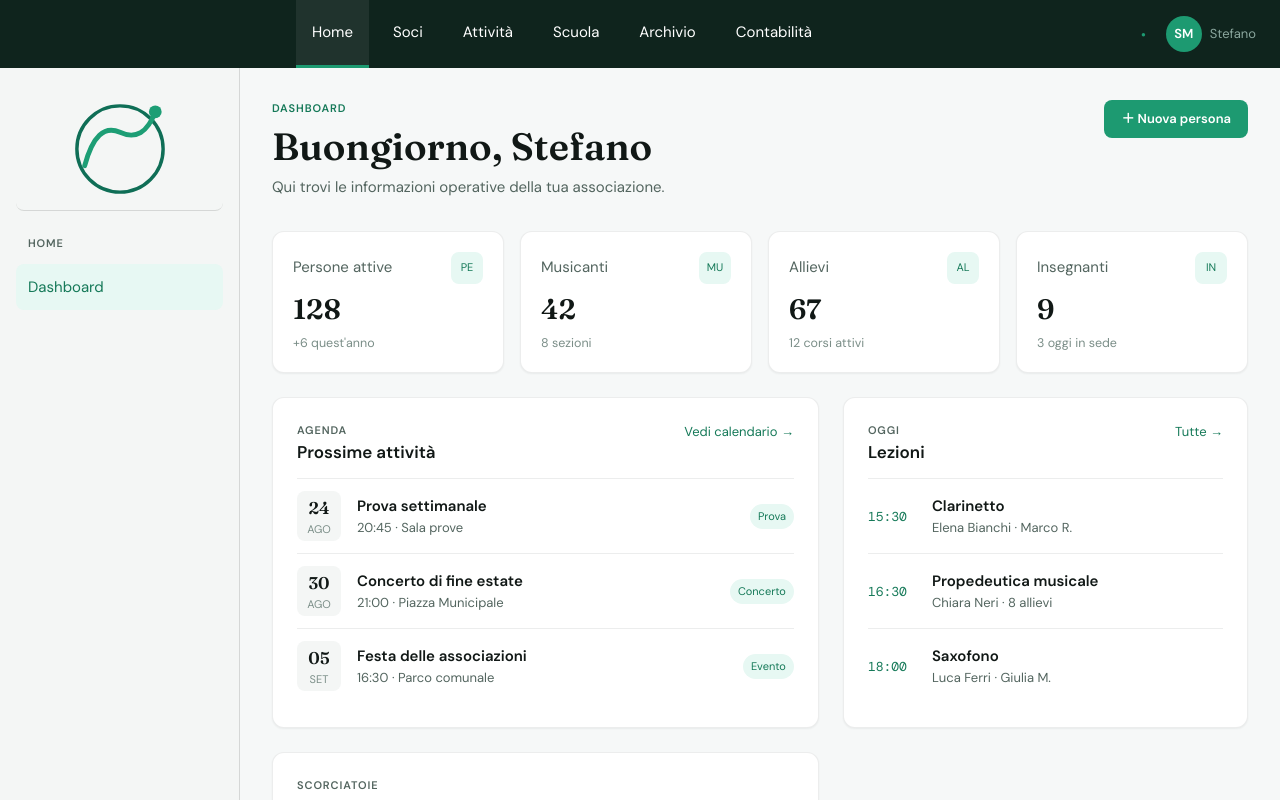
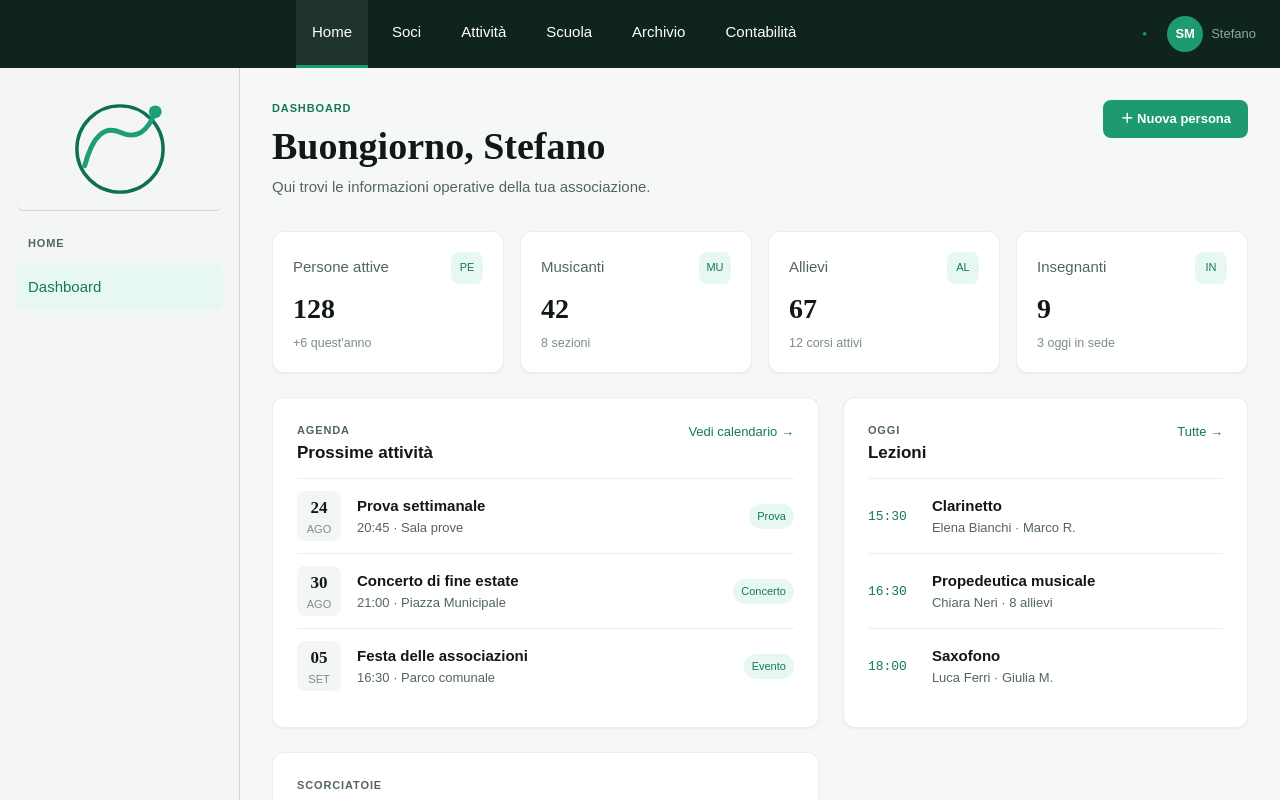
Before and after one commit to sdemarch/Arsis, an Angular app in the folder frontend/: page /home in a window 1280 px wide. Shown: the top 800 px of the page. Built offline with nearby package versions, Linux system fonts and the light colour scheme.

Commit message:
Update fonts (test 1)

```diff
--- a/frontend/src/styles/tokens.css
+++ b/frontend/src/styles/tokens.css
@@ -7,9 +7,9 @@
 
 :root {
   /* Font */
-  --font-sans: 'DM Sans', sans-serif;
-  --font-display: 'Fraunces', serif;
-  --font-mono: 'DM Mono', monospace;
+  --font-sans: 'Source Sans Pro', sans-serif;
+  --font-display: 'Libre Baskerville', serif;
+  --font-mono: 'Space Mono', monospace;
 
   /* Type scale */
   --text-xs: 11px;
```
